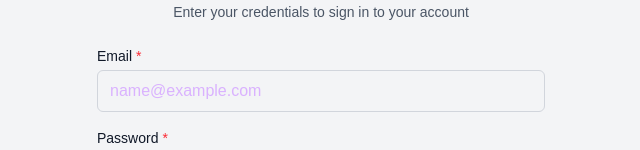
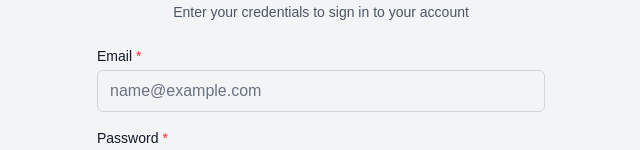
Before and after one commit to madhavpujara-at/voyage-ui, a Next.js app: page /login in a window 1280 px wide. Shown: the part 298-448 px from the top of the page, without its empty margins (319-959 px from the left). Built offline with nearby package versions, Linux system fonts and the light colour scheme; no server answers.

Commit message:
fix: update placeholder color in LoginForm component
- Changed placeholder color from 'placeholder-purple-300' to 'placeholder-gray-500' for better visibility and consistency.

```diff
--- a/src/features/auth/presentation/components/LoginForm.tsx
+++ b/src/features/auth/presentation/components/LoginForm.tsx
@@ -61,7 +61,7 @@ const LoginForm: React.FC<LoginFormProps> = ({ onSubmit, isLoading = false, erro
           error={validationErrors.email}
           required
           textColor='text-blue-800'
-          placeholderColor='placeholder-purple-300'
+          placeholderColor='placeholder-gray-500'
         />
 
         <FormField
```
